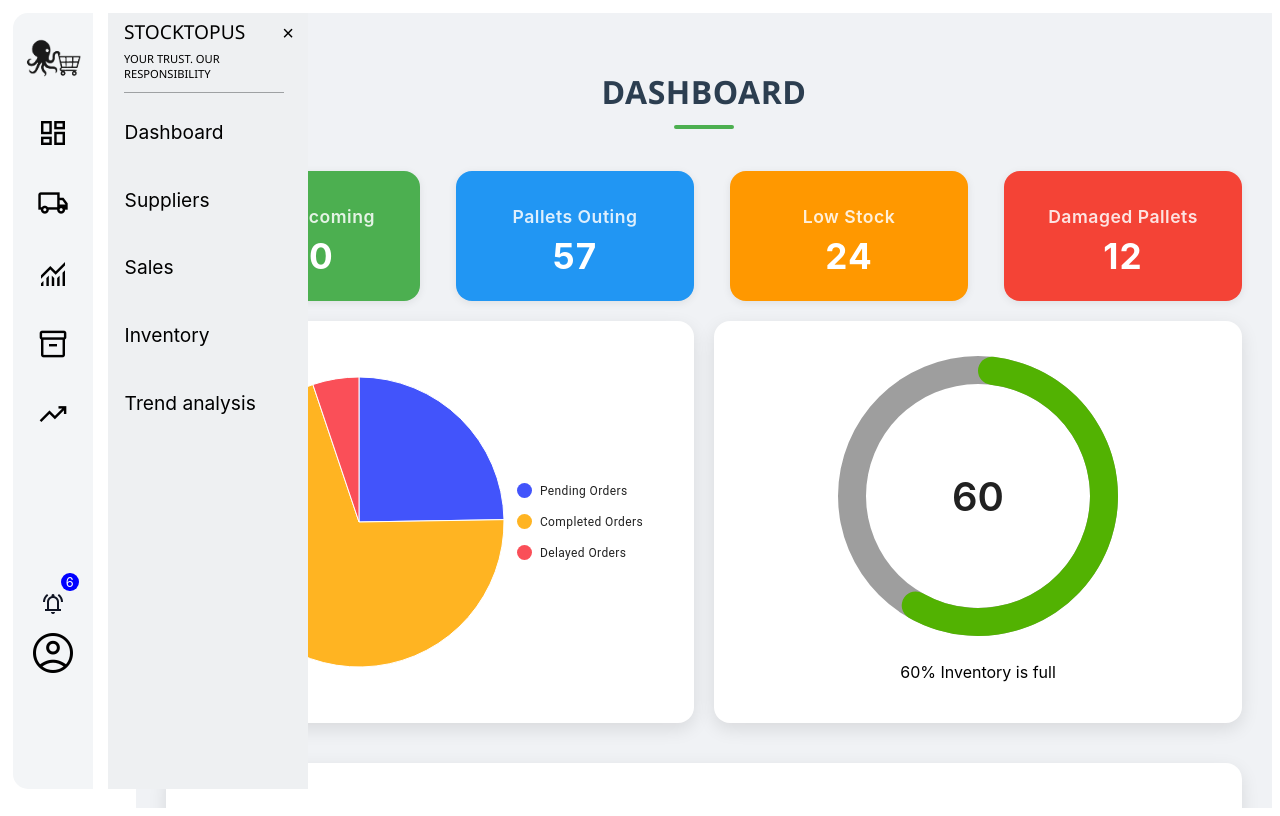
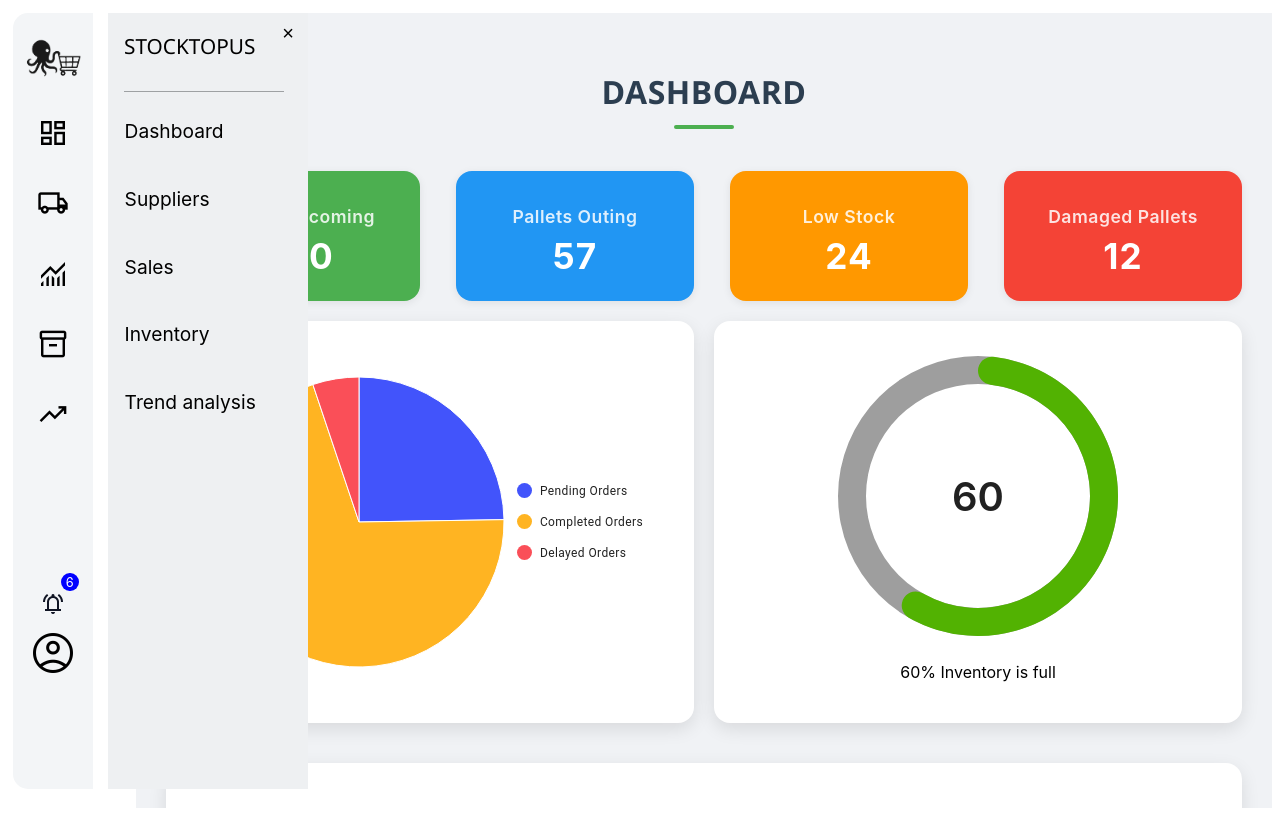
Before and after one commit to Shubhamjha31/Walmart_project, a React (Create React App) app in the folder templates/: page / in a window 1280 px wide. Both pictures are taken after a click on the element "Dashboard". Built offline with nearby package versions, Linux system fonts and the light colour scheme.

Commit message:
Slogan removed

```diff
--- a/templates/src/components/Sidebar.jsx
+++ b/templates/src/components/Sidebar.jsx
@@ -80,8 +80,7 @@ function Sidebar() {
         <div id='Hidden' className='Hidden-bar' style={customStyle}>
           <button style={{ float: 'right', margin: '8px', background: 'none', border: 'none', fontSize: '20px', cursor: 'pointer' }} onClick={hiddenBar}>&times;</button>
           <div className='outline'>
-            <p className='text'>STOCKTOPUS</p>
-            <p className='text2'>YOUR TRUST. OUR RESPONSIBILITY</p>
+            <p>STOCKTOPUS</p>
           </div>
           <div className='link1'>
             <Link to='/' >Dashboard</Link> <br />
--- a/templates/src/styles/sidebar.css
+++ b/templates/src/styles/sidebar.css
@@ -73,23 +73,16 @@
 
 .outline {
     width: 80%;
-    height: 60px;
+    height: 3.7rem;
     margin-left:1rem;
     margin-right:1rem;
     border-bottom: solid 1px #9ea1a3;
 }
 
-.text {
-    font-size: 1.2rem;
+.outline p {
+    font-size: 1.3rem;
     font-weight:550;
     margin-top:1.2rem;
-    line-height: 0;
-    font-family: 'roboto slab', 'Segoe UI', 'Roboto', 'Arial', sans-serif;
-}
-
-.text2{
-    font-size:0.7em;
-    font-weight: 500;
     font-family: 'roboto slab', 'Segoe UI', 'Roboto', 'Arial', sans-serif;
 }
 
```
